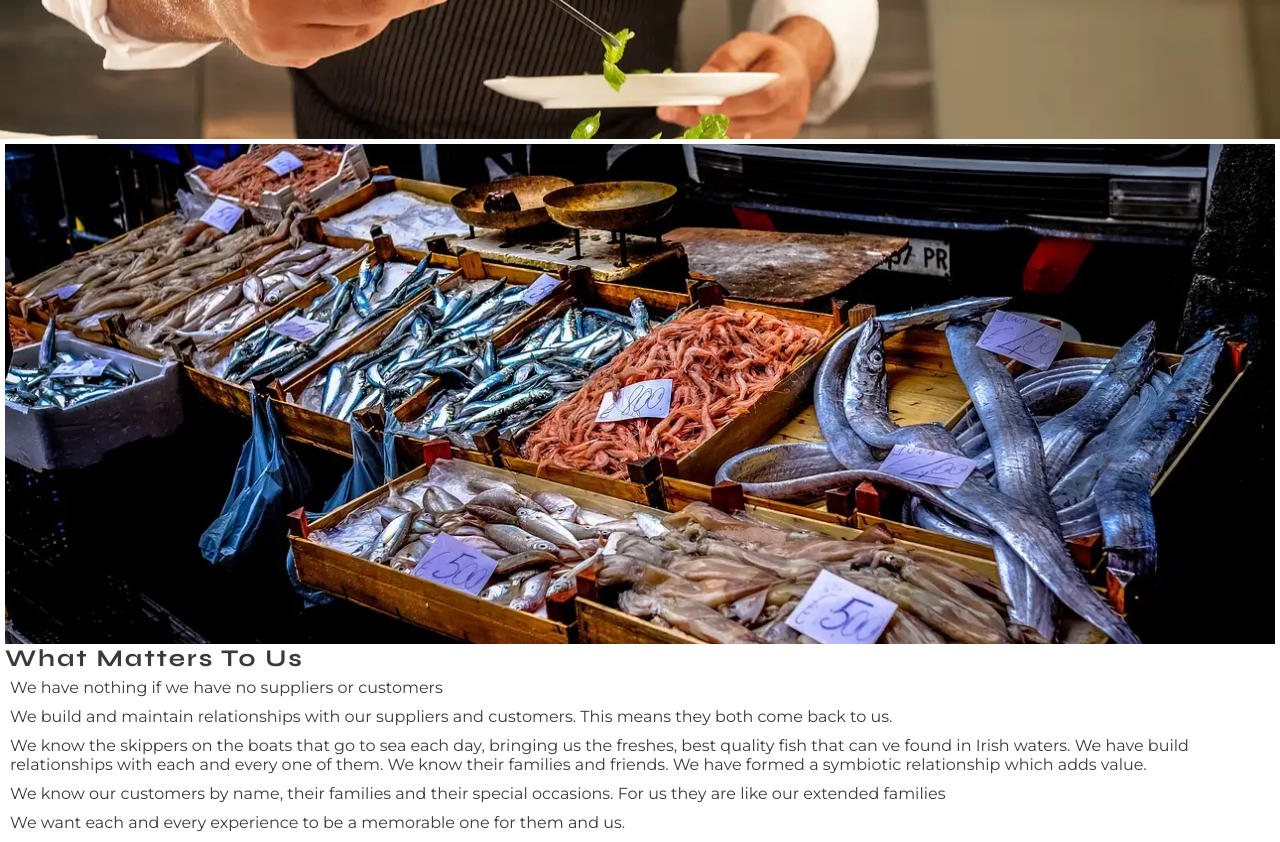
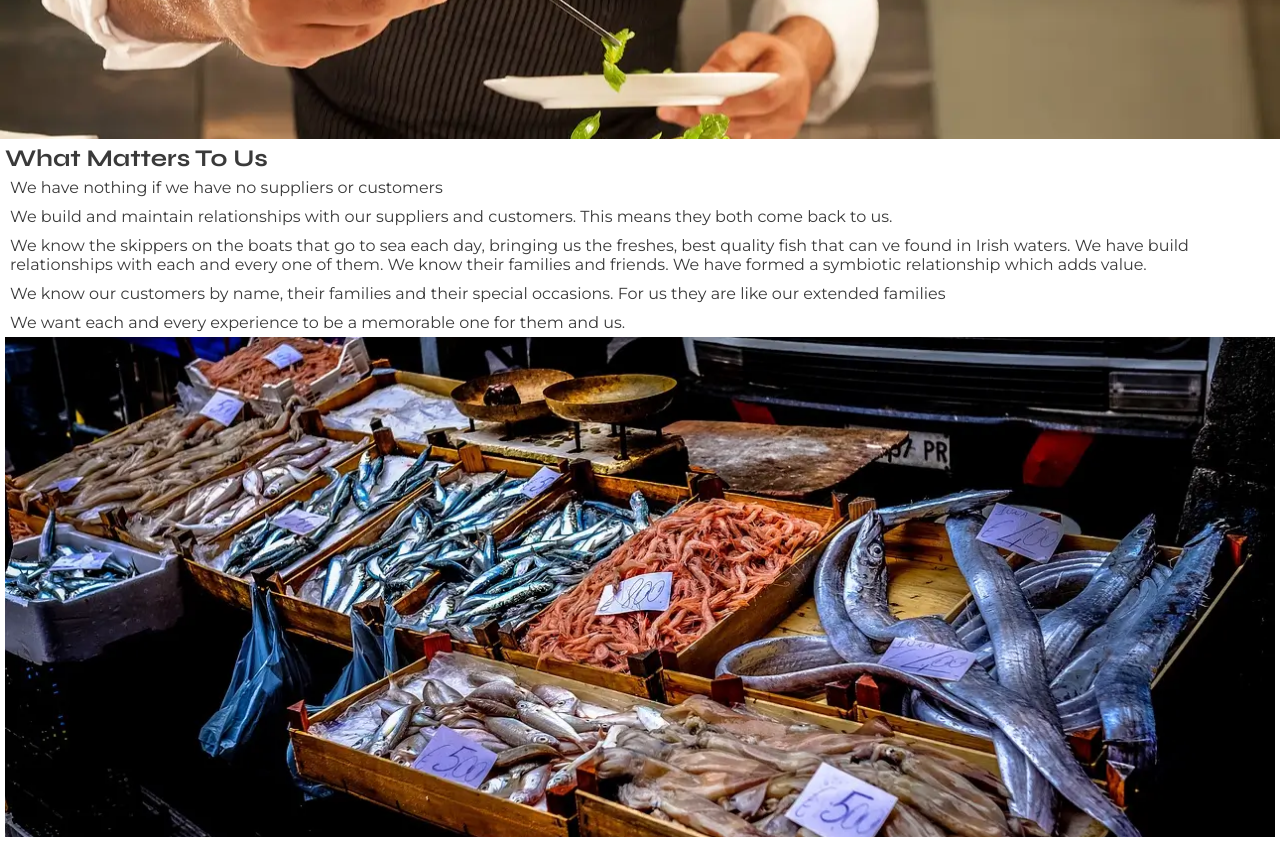
Before and after one commit to doyle-kfd/aquastella, a plain HTML site: page index.html in a window 1280 px wide. Shown: the part 2500-3342 px from the top of the page. Drawn offline with Linux system fonts and the light colour scheme.

Commit message:
style: re-order last two items - what matters div on mobile devices

```diff
--- a/assets/css/style.css
+++ b/assets/css/style.css
@@ -197,13 +197,33 @@ footer {
 /* Media Query Section */
 /*--------- Mobile phone breakpoint -------------*/
 @media screen and (min-width: 280px) {
+    /* remove h2 letter spacing on movile phones */
+    h2 {
+        letter-spacing: 0px;
+    }
 
     #hero {
         height: 500px; /* Hero image fit to screen - dont take full height */
     }
 
+    /* Terget h2 welcome message h2 text specifically */
     .welcome-text  h2 {
         text-align: center;
+        letter-spacing: 2px;
+    }
+
+    /* Use flexbox to re-order image and text on mobile devices */
+    #what-matters {
+        display: flex;
+        flex-direction: column;
+    }
+
+    #what-matters-image {
+        order: 1;
+    }
+
+    #what-matters-text {
+        order: 0;
     }
 
     /* make footer stick to bottom of page on mobile phone */
@@ -213,7 +233,7 @@ footer {
         width: 100%;
         box-shadow: 0px -2px 6px 0px #3A3A3A;
         bottom: 0;
-
+    }
 
 }
 
```
